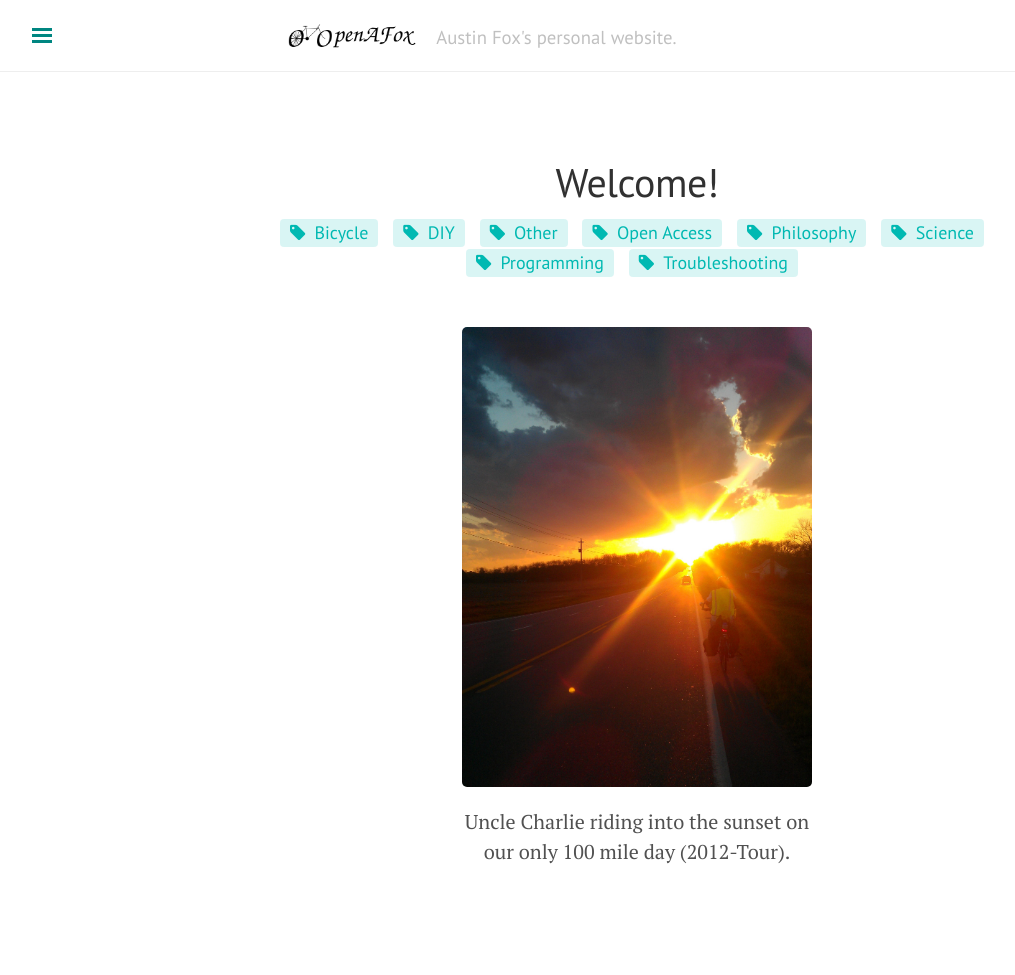
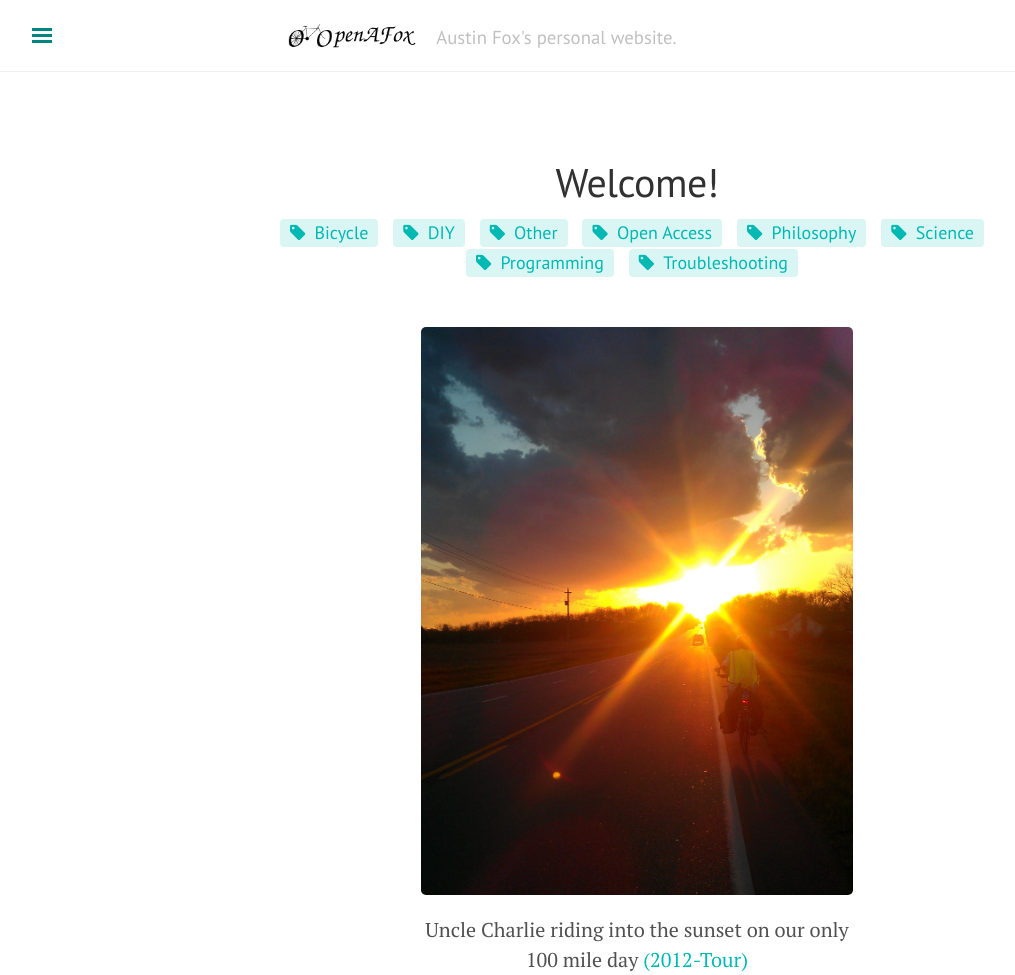
Before and after one commit to openafox/openafox.github.io, a Jekyll site: the page built from index.md, in a window 1280 px wide and 975 px high. Shown: the whole window, without its empty margins (3-1018 px from the left). Built offline with Jekyll 4.4.1, drawn with Linux system fonts in a browser that asks for light colours; nearby versions of some CDN libraries; comment, search, counter and statistics services are not loaded.

Commit message:
index update

```diff
--- a/index.md
+++ b/index.md
@@ -11,7 +11,7 @@ title: Home
     {% endfor %}
   </div>
   <br>
-<figure style="width:350px; margin: auto; text-align: center;">
-  <img src="/resources/img/Sunset.jpg" alt="Uncle Charlie riding into the sunset" width="350">
-  <figcaption>Uncle Charlie riding into the sunset on our only 100 mile day (2012-Tour).</figcaption>
+<figure style="width:60%; margin: auto; text-align: center;">
+  <img src="/resources/img/Sunset.jpg" alt="Uncle Charlie riding into the sunset">
+  <figcaption>Uncle Charlie riding into the sunset on our only 100 mile day <a herf="http://foxbiketour.blogspot.com/" target="_blank">(2012-Tour)</a></figcaption>
 </figure>
```
